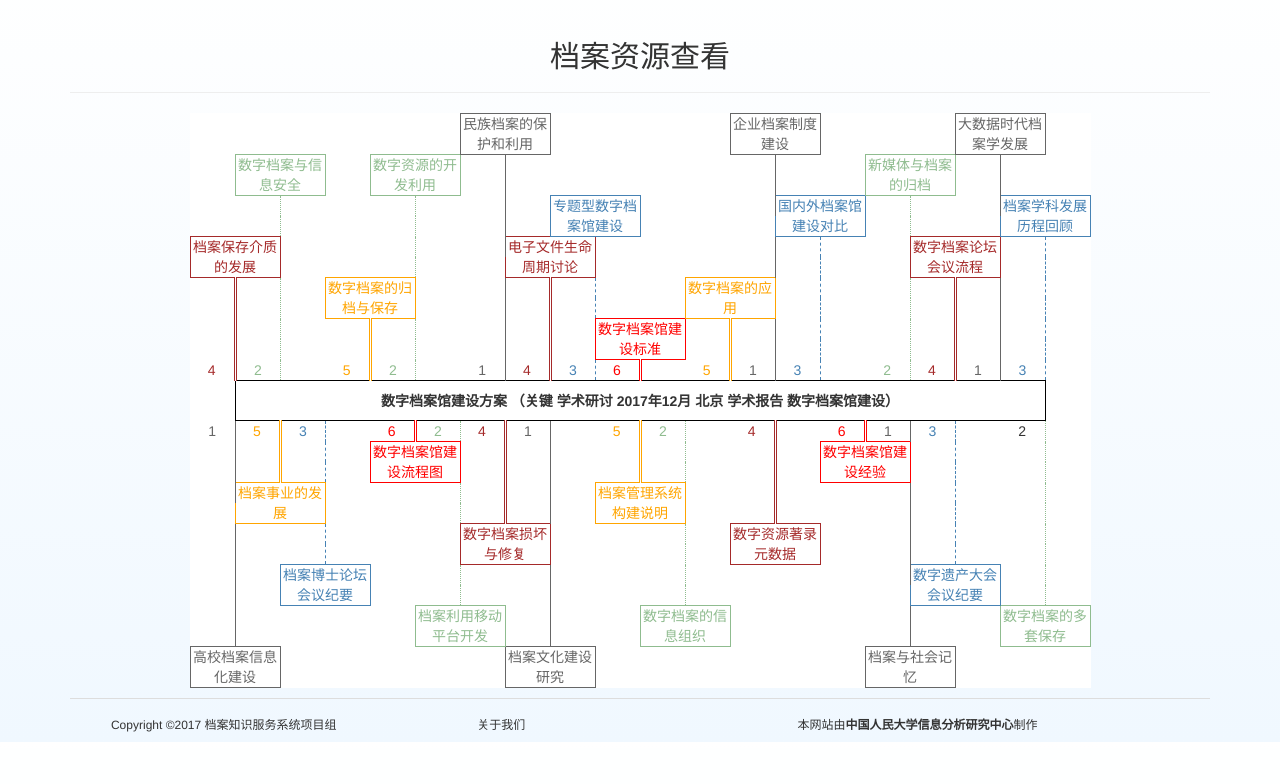
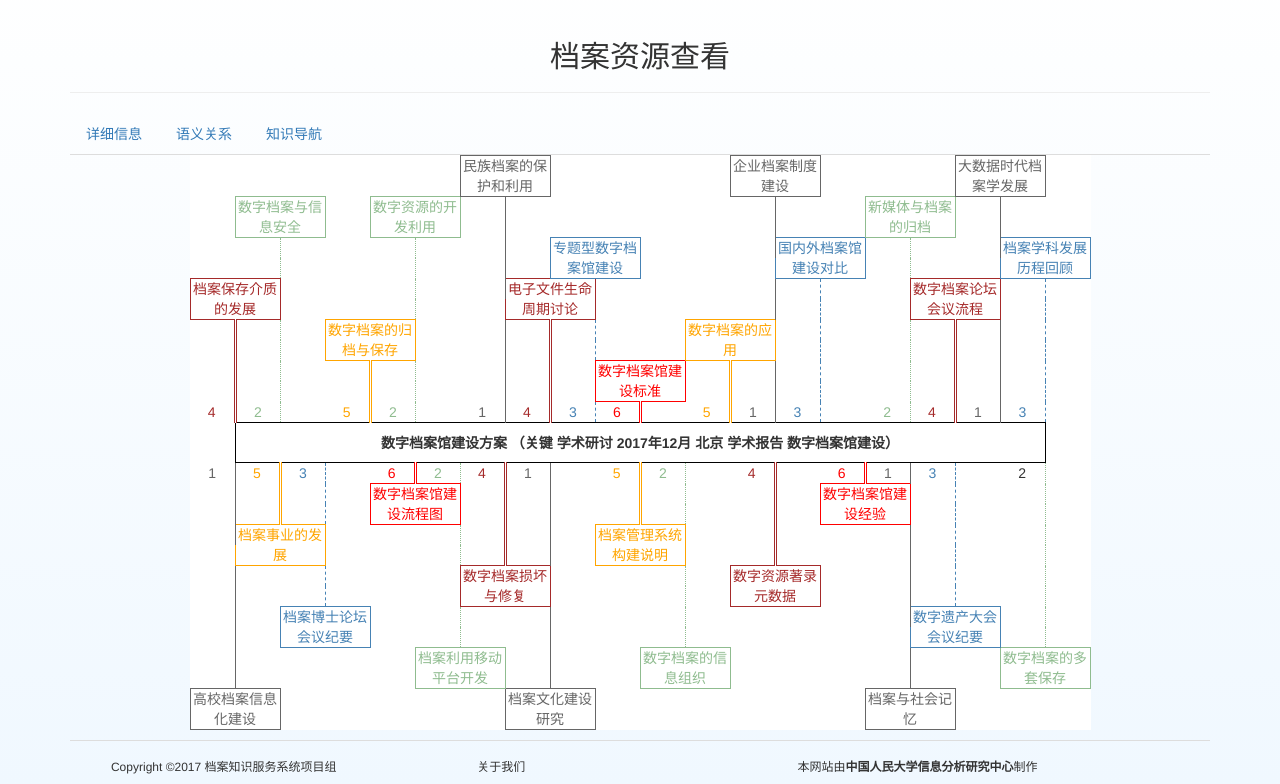
Before and after one commit to rucyang/metadata, a Python web app: template app/templates/knowledge.html in a window 1280 px wide. Shown: the part 52-836 px from the top of the page. Before the commit the page ends 794 px from the top, so only its background shows below. Run offline with Jinja, Linux system fonts and the light colour scheme; the template is opened without the code that fills it, so the values that code supplies are empty; some libraries are stand-ins or nearby versions.

Commit message:
Add virefied into File-view

```diff
--- a/app/templates/er.html
+++ b/app/templates/er.html
@@ -32,6 +32,9 @@
         </li>
         <li class="">
             <a href="{{ url_for('main.er', id=file.id) }}">语义关系</a>
+        </li>
+        <li class="">
+            <a href="{{ url_for('main.knowledge') }}">知识导航</a>
         </li>
     </ul>
     <div class="tab-content">
--- a/app/templates/knowledge.html
+++ b/app/templates/knowledge.html
@@ -27,6 +27,23 @@ border-radius: 50%
 margin:0 auto;
 }
 </style>
+
+<div class="tabbable" id="tabs-445818">
+<!-- Only required for left/right tabs -->
+    <ul class="nav nav-tabs">
+        <li class="">
+            <a href="{{ url_for('main.file_detail', id=file.id) }}">详细信息</a>
+        </li>
+        <li class="">
+            <a href="{{ url_for('main.er', id=file.id) }}">语义关系</a>
+        </li>
+        <li class="">
+            <a href="{{ url_for('main.knowledge') }}">知识导航</a>
+        </li>
+    </ul>
+    <div class="tab-content">
+        <div class="tab-pane active" id="panel-new">
+
 <div class="table1">
 <table style="text-align:center;background:white;border:0px solid #888" cellpadding="0" cellspacing="1">
 <tr class="circletr"><!-- 1 -->
@@ -647,4 +664,7 @@ margin:0 auto;
 </tr>
 </table>
 </div>
+        </div>
+    </div>
+</div>
 {% endblock %}
```
